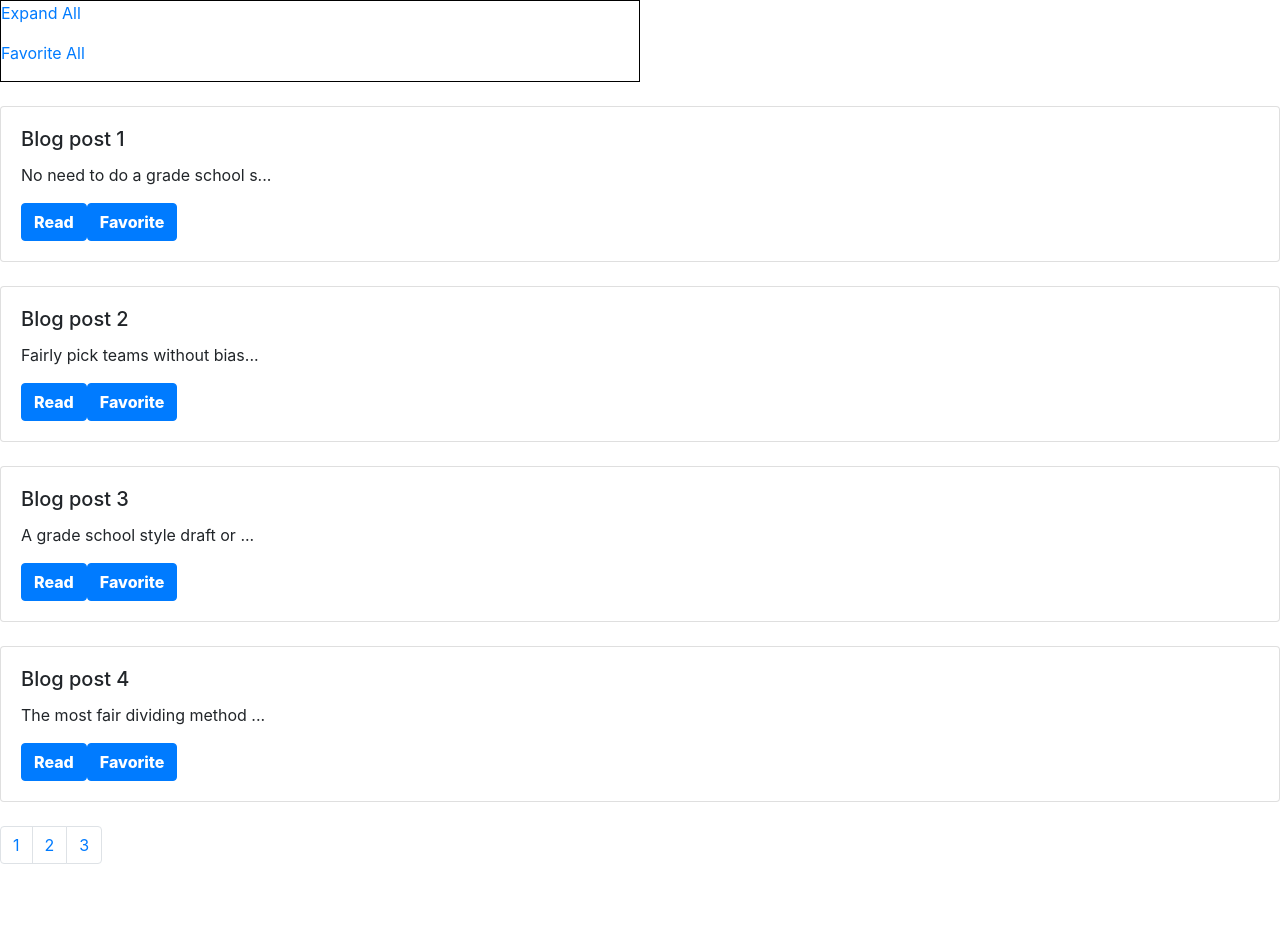
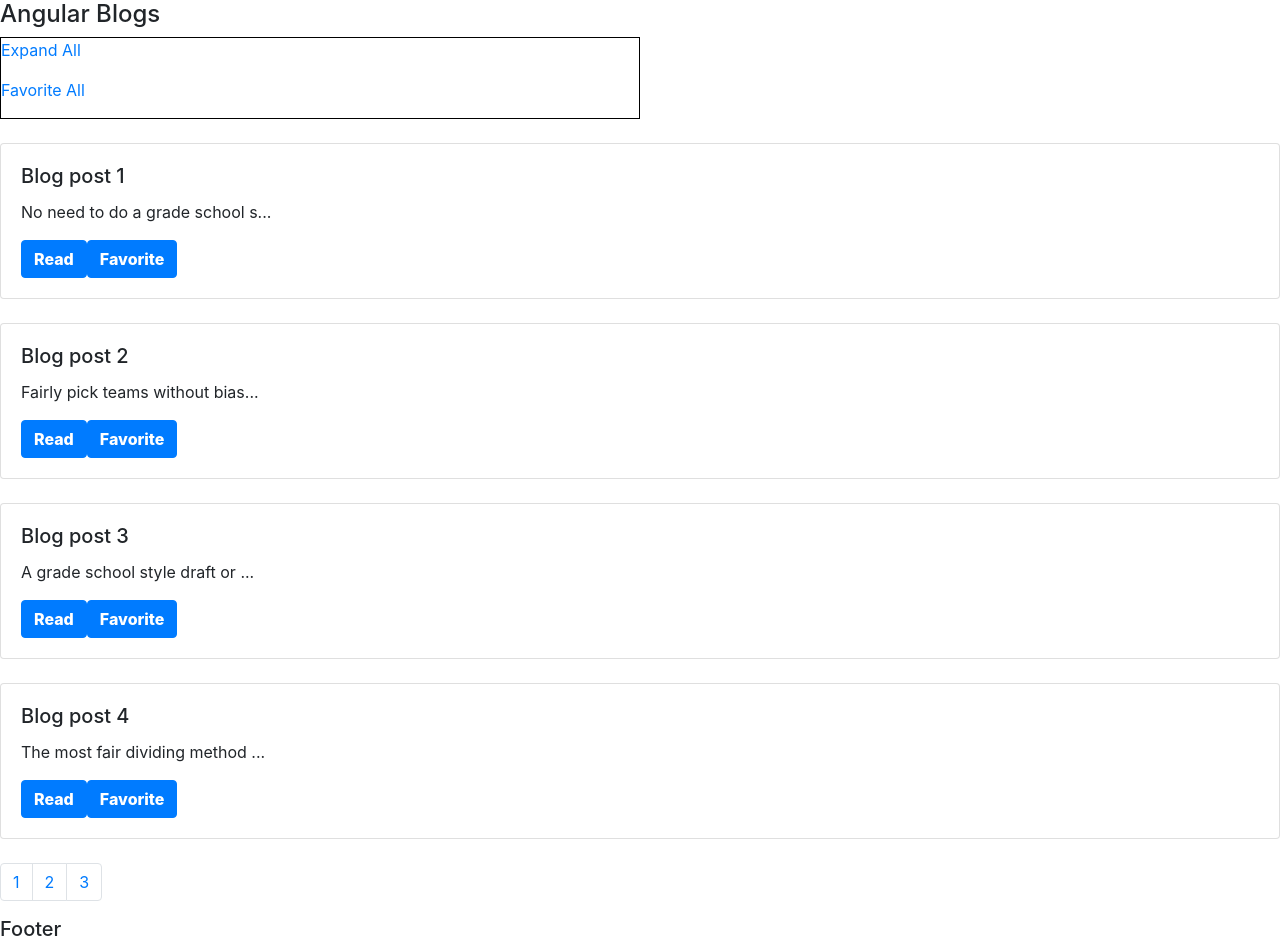
Before and after one commit to JayramNanoskar/AngularComponentsBasic, an Angular app in the folder components-in-depth/: page / in a window 1280 px wide. Before the commit the page ends 880 px from the top, so only its background shows below. Built offline with nearby package versions, Linux system fonts and the light colour scheme.

Commit message:
using multi slot content projection

```diff
--- a/components-in-depth/src/app/app.component.html
+++ b/components-in-depth/src/app/app.component.html
@@ -1 +1,6 @@
-<app-blog-list></app-blog-list>
+<app-shell>
+    <h4 header>Angular Blogs</h4>
+    <!-- applying attributes -->
+    <app-blog-list content></app-blog-list>
+    <h5 footer>Footer</h5>
+</app-shell>
--- a/components-in-depth/src/app/app.module.ts
+++ b/components-in-depth/src/app/app.module.ts
@@ -9,6 +9,7 @@ import { PaginatorComponent } from './paginator/paginator.component';
 import { BlogDataService } from './blog-data.service';
 import { HighlightDirective } from './highlight.directive';
 import { CardComponent } from './card/card.component';
+import { ShellComponent } from './shell/shell.component';
 
 @NgModule({
   declarations: [
@@ -18,7 +19,7 @@ import { CardComponent } from './card/card.component';
     TruncatePipe, //declared pipe as a component only
     PaginatorComponent,
     HighlightDirective, //same like component declaration
-    CardComponent
+    CardComponent, ShellComponent
   ],
   imports: [
     BrowserModule
--- /dev/null
+++ b/components-in-depth/src/app/shell/shell.component.html
@@ -0,0 +1,10 @@
+<div>
+    <ng-content select=[header]></ng-content>
+    <!-- selecting attribute with selector(we can specify any css selector like class, id, attribute) for specific content projection  -->
+</div>
+<div>
+    <ng-content select=[content]></ng-content>
+</div>
+<div>
+    <ng-content select=[footer]></ng-content>
+</div>
--- /dev/null
+++ b/components-in-depth/src/app/shell/shell.component.ts
@@ -0,0 +1,15 @@
+import { Component, OnInit } from '@angular/core';
+
+@Component({
+  selector: 'app-shell',
+  templateUrl: './shell.component.html',
+  styleUrls: ['./shell.component.scss']
+})
+export class ShellComponent implements OnInit {
+
+  constructor() { }
+
+  ngOnInit(): void {
+  }
+
+}
```
Also changed, not shown: components-in-depth/src/app/shell/shell.component.scss (added), 1 other file (tests, documents, lock files or other folders).
